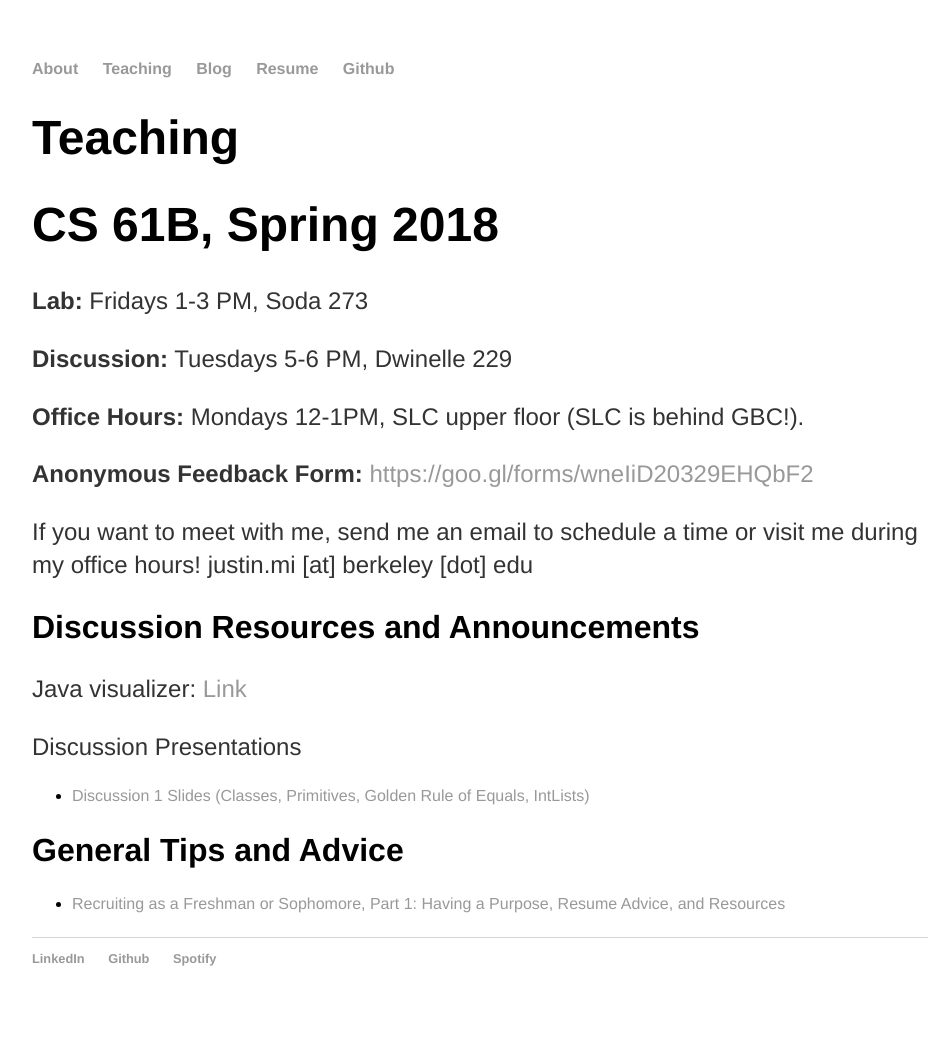
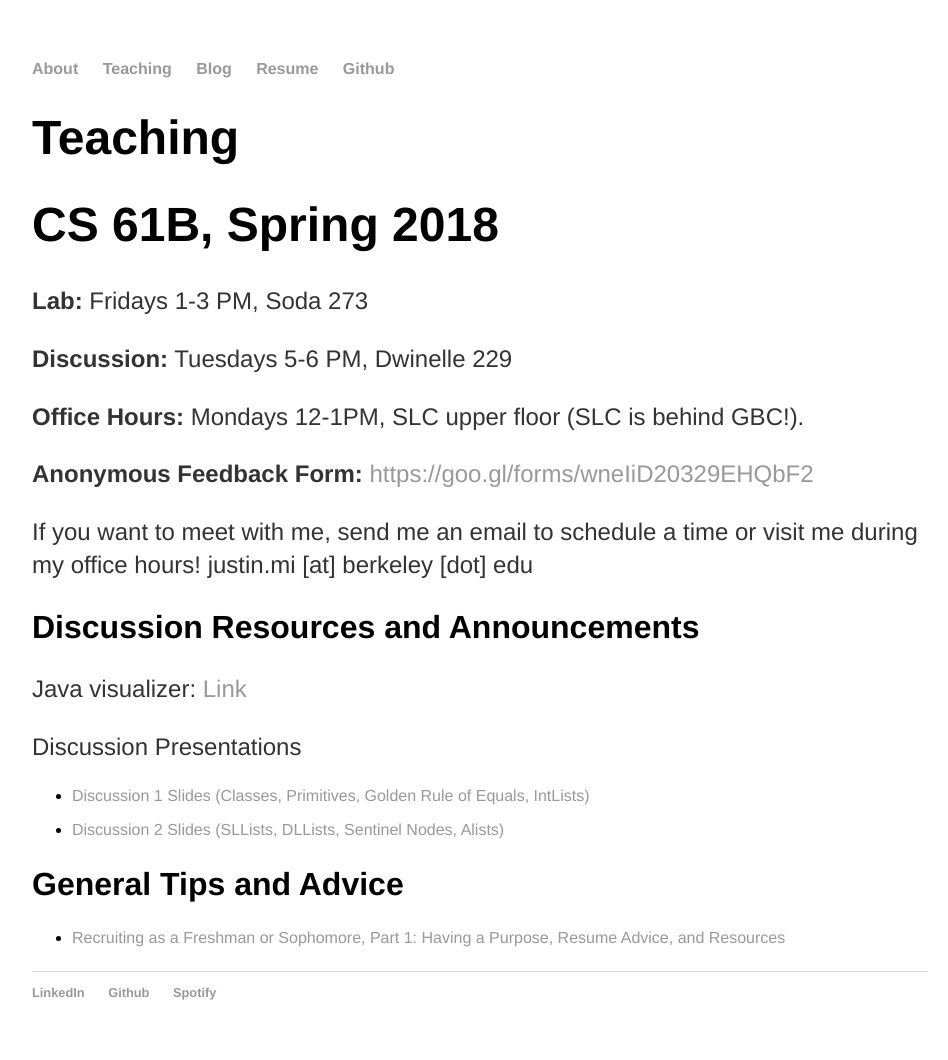
Before and after one commit to JustinMi/JustinMi.github.io, a Jekyll site: the page built from teaching/index.html, in a window 1280 px wide. Shown: the whole page, without its empty margins (160-1108 px from the left). Built offline with Jekyll 4.4.1, drawn with Linux system fonts in a browser that asks for light colours; nearby versions of some CDN libraries; before the commit the page ends 1026 px from its top, so only the background shows below that.

Commit message:
teaching

```diff
--- a/teaching/index.html
+++ b/teaching/index.html
@@ -31,6 +31,10 @@
       <ul>
         <li><a href="https://docs.google.com/presentation/d/1n6RxcZwS3Q3bRkN8igM8gc7rjr3kd12l-Qwbiuhig38/edit?usp=sharing">Discussion 1 Slides (Classes, Primitives, Golden Rule of Equals, IntLists)</a></li>
       </ul>
+
+      <ul>
+        <li><a href="https://docs.google.com/presentation/d/1xSlpVkDIFBjjPCBKxhcLCTOYpbMFDjATpnHX7Sn9AM4/edit?usp=sharing">Discussion 2 Slides (SLLists, DLLists, Sentinel Nodes, Alists)</a></li>
+      </ul>
     </p>
 
     <h2>General Tips and Advice</h2>
```
